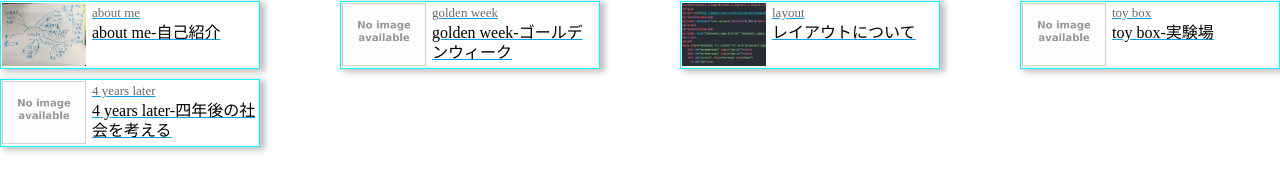
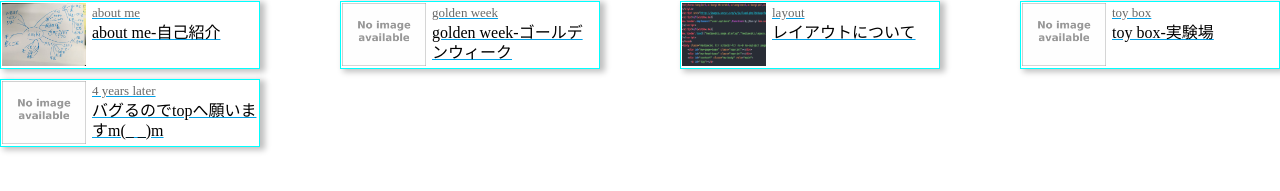
Before and after one commit to kai-1276/kai-1276.github.io, a plain HTML site: page x-tech.html in a window 1280 px wide. Shown: the part 258-449 px from the top of the page. Drawn offline with Linux system fonts and the light colour scheme.

Commit message:
upgrade
応急処置

```diff
--- a/x-tech.html
+++ b/x-tech.html
@@ -105,7 +105,7 @@
         <a href="index.html" target="_top"”>
           <div class="linkbox">
             <img src="image/no image.png" alt="" class="linkimg">
-            <p class="linktxt">4 years later<br>4 years later-四年後の社会を考える</p>
+            <p class="linktxt">4 years later<br>バグるのでtopへ願いますm(_ _)m</p>
           </div>
         </a>
       </li>
```
